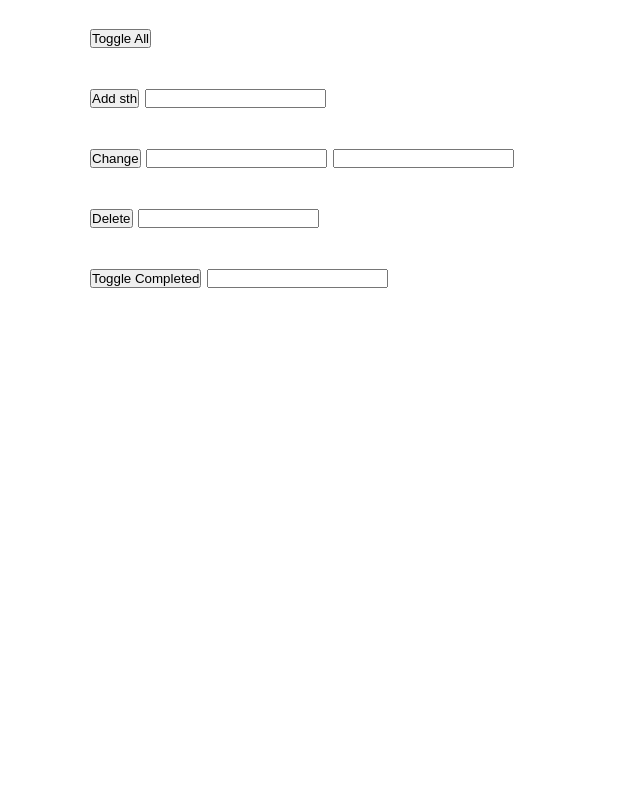
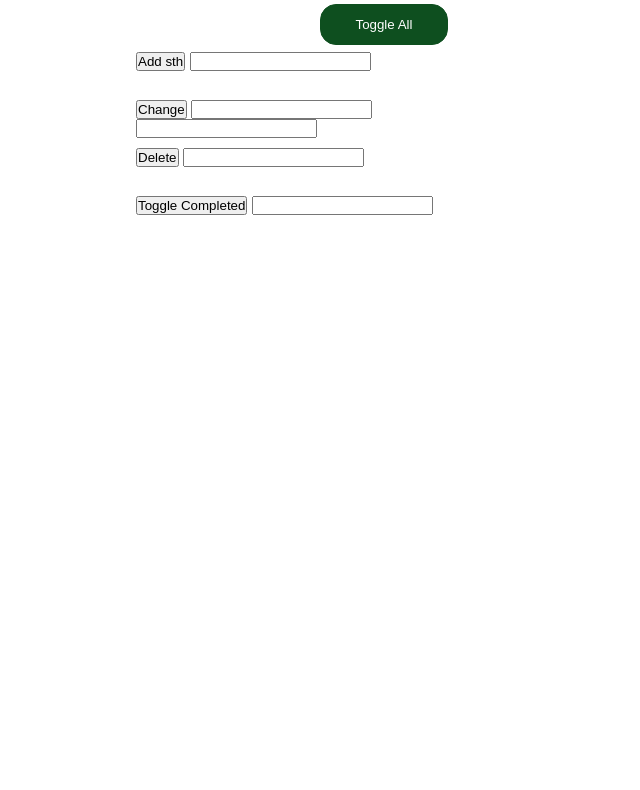
Before and after one commit to Piotrn-87/TodoList, a plain HTML site: page index.html in a window 1280 px wide. Shown: the part 77-867 px from the top of the page, without its empty margins (320-960 px from the left). Drawn offline with Linux system fonts and the light colour scheme.

Commit message:
feat: toggle all button

```diff
--- a/style.css
+++ b/style.css
@@ -7,7 +7,6 @@
 
 html {
     font-family: arial, sans-serif;
-    font-size: 20px;
 }
 
 body {
@@ -30,3 +29,22 @@ body {
     margin: auto;
     padding: 1rem;
 }
+
+.displayBtn {
+    position: relative;
+    left: 50%;
+}
+
+.displayBtn button {
+    display: block;
+    width: 8rem;
+    background-color: #0e4f1f;
+    font-family: inherit;
+    padding: .8rem;
+    border: 1px solid #0e4f1f;
+    border-radius: 1rem;
+    cursor: pointer;
+    color: white;
+    text-align: center;
+    line-height: 100%;
+}
```
